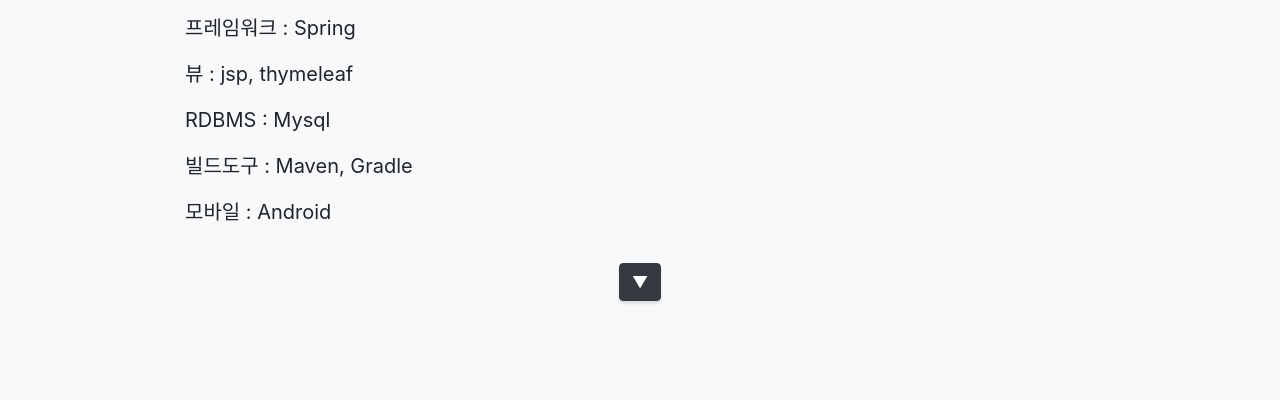
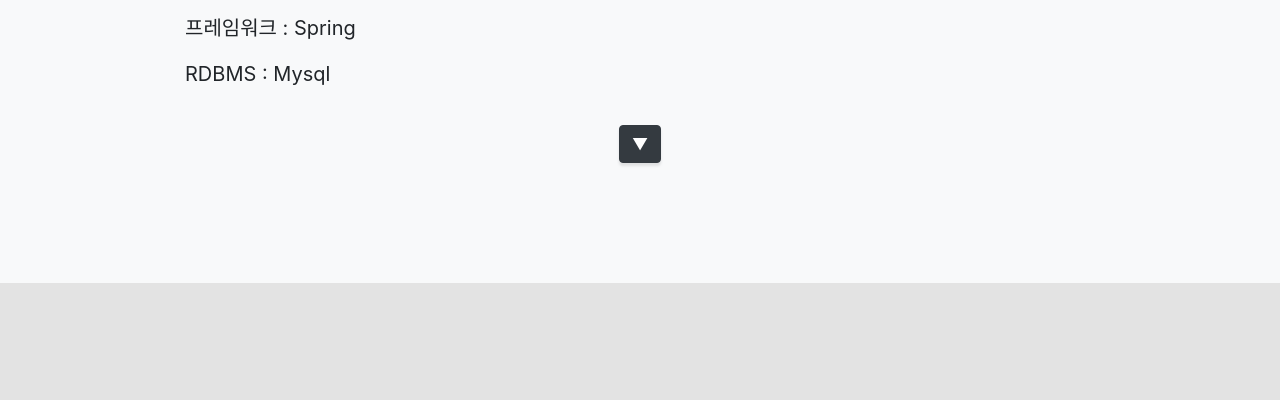
Before and after one commit to wook101/mypage, a website with bundled scripts: page index.html in a window 1280 px wide. Shown: the part 745-1145 px from the top of the page. Built offline with nearby package versions, Linux system fonts and the light colour scheme.

Commit message:
index.html update

```diff
--- a/index.html
+++ b/index.html
@@ -87,11 +87,8 @@
             <h2 class="align-left">skill</h2>
             <p class="align-left ski">주사용 언어 : Java</p>
             <p class="align-left ski">프레임워크 : Spring</p>
-            <p class="align-left ski">뷰 : jsp, thymeleaf</p>
             <p class="align-left ski">RDBMS : Mysql</p>
-            <p class="align-left ski">빌드도구 : Maven, Gradle</p>
-            <p class="align-left ski">모바일 : Android</p>
-          <a id="moreview" class="btn btn-dark btn-xl js-scroll-trigger" href="#portfolio">▼</a>
+            <a id="moreview" class="btn btn-dark btn-xl js-scroll-trigger" href="#portfolio">▼</a>
         </div>
       </div>
     </div>
```
